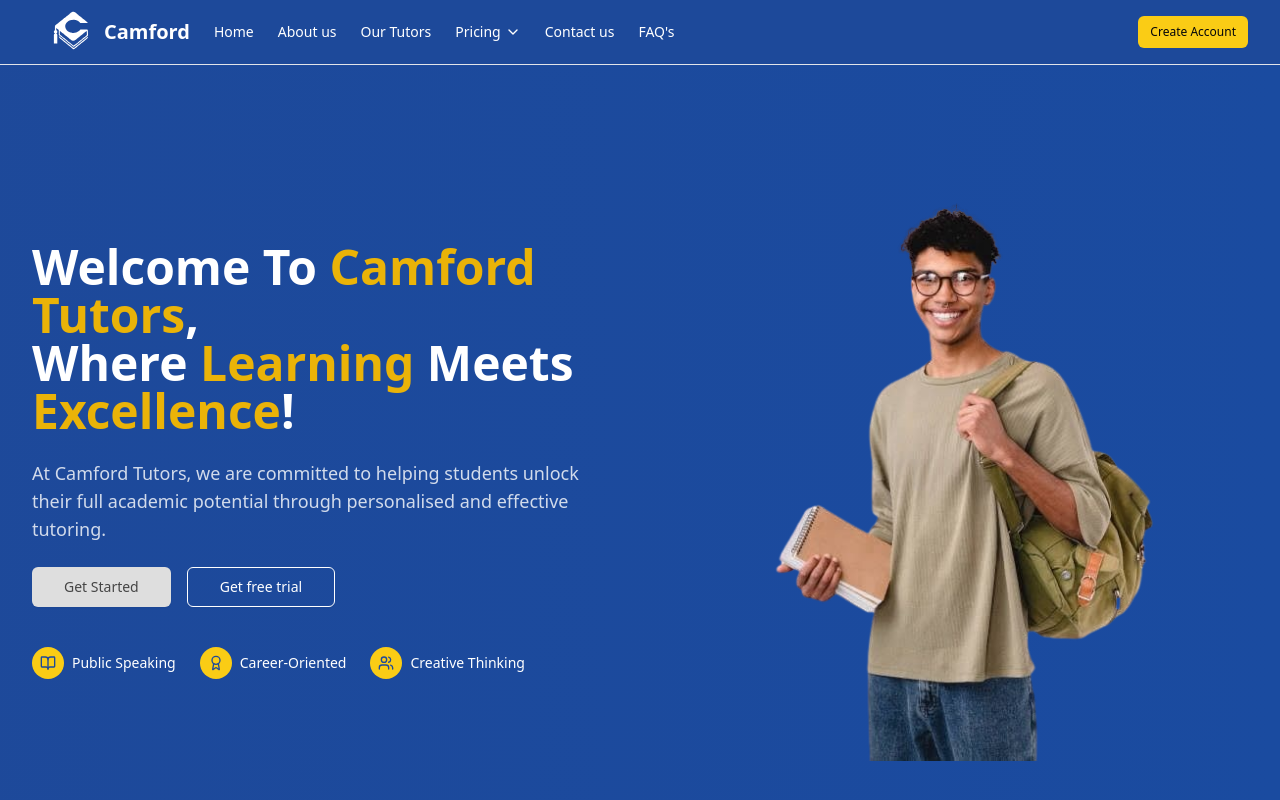
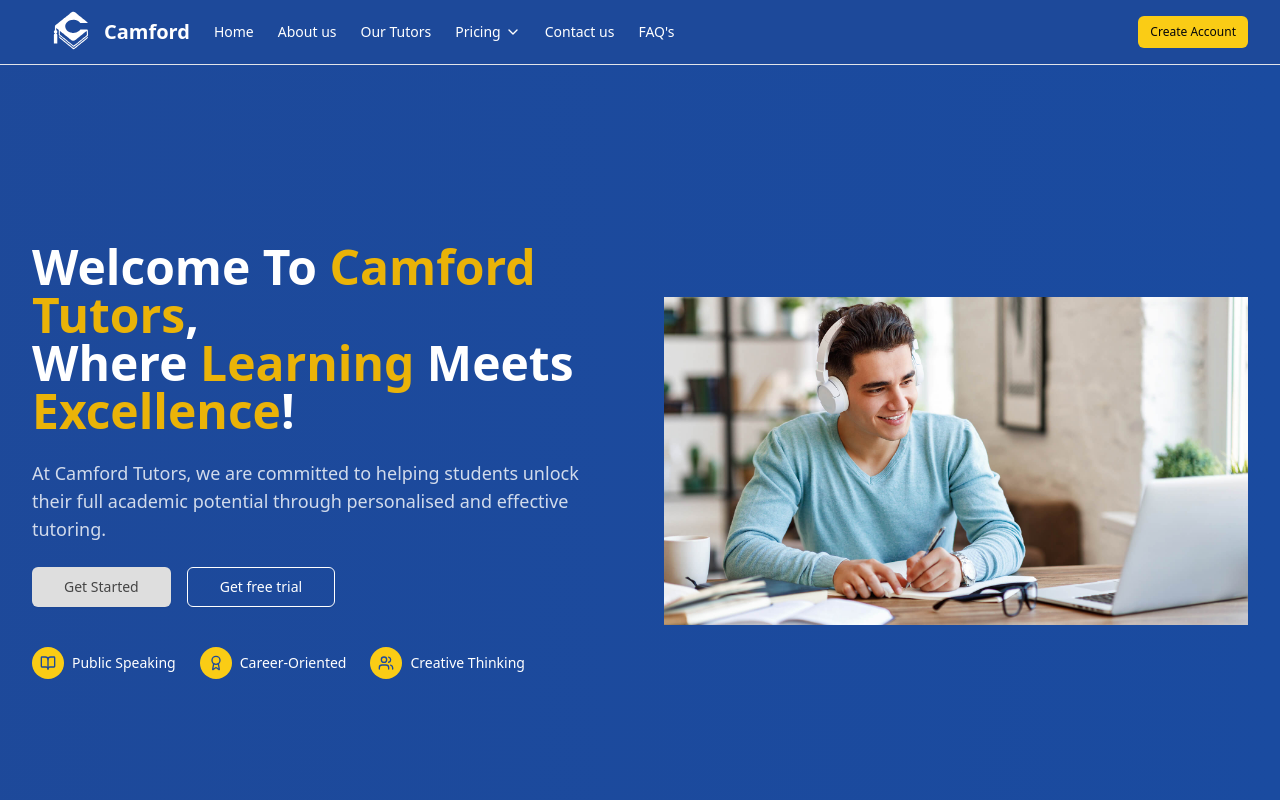
Before and after one commit to Txbish/camford, a Next.js app: page / in a window 1280 px wide. Shown: the top 800 px of the page. Built offline with nearby package versions, Linux system fonts and the light colour scheme.

Commit message:
changed image

```diff
--- a/app/layout.tsx
+++ b/app/layout.tsx
@@ -13,8 +13,11 @@ const geistMono = Geist_Mono({
 });
 
 export const metadata: Metadata = {
-  title: "Create Next App",
-  description: "Generated by create next app",
+  title: "Camford",
+  description: "Your trusted partner in education",
+  icons: {
+    icon: "/camford-logo.png",
+  },
 };
 
 export default function RootLayout({
--- a/app/page.tsx
+++ b/app/page.tsx
@@ -61,12 +61,12 @@ export default function HomePage() {
                 </div>
               </div>
             </div>
-            <div className="relative h-[300px] md:h-[500px] lg:h-[600px]">
+            <div className="relative h-[300px] md:h-[500px] lg:h-[600px] rounded-3xl overflow-hidden">
               <Image
-                src="/Guywithbag.png"
+                src="/Happy-Man.jpg"
                 alt="Tutor with laptop"
                 fill
-                className="object-contain rounded-3x1"
+                className="object-contain rounded-3xl"
               />
             </div>
           </div>
--- a/app/signup/page.tsx
+++ b/app/signup/page.tsx
@@ -131,4 +131,3 @@ export default function SignUpPage() {
     </Layout>
   );
 }
-// Test for the above code
```
Also changed, not shown: public/Happy-Man.jpg (added).
